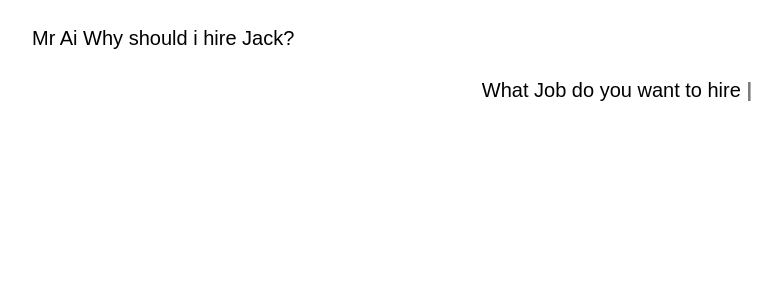
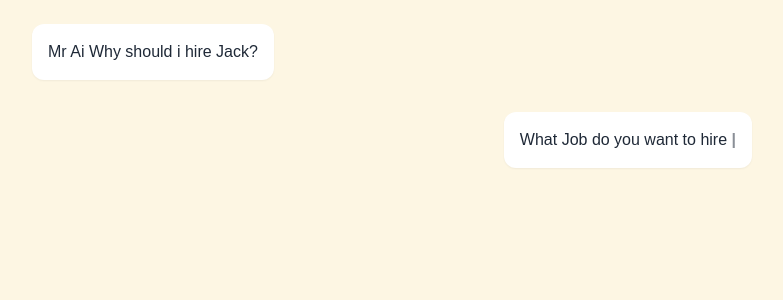
Before and after one commit to Jackzzey/Portfolio, a React (Vite) app in the folder portfolio/: page /WhyHire in a window 1280 px wide. Shown: the top 300 px of the page, without its empty margins (248-1031 px from the left). Built offline with nearby package versions, Linux system fonts and the light colour scheme.

Commit message:
chaining colours on why hire page

```diff
--- a/portfolio/src/pages/WhyHire.jsx
+++ b/portfolio/src/pages/WhyHire.jsx
@@ -111,25 +111,32 @@ function WhyHire() {
 
 
   return (
-    <div className="max-w-3xl mx-auto p-6 space-y-6">
+    <div className="min-h-screen bg-cream text-gray-800">
+      <div className="max-w-3xl mx-auto p-6 space-y-8">
 
-      <p className="text-xl mb-4">
+        <div className="space-y-4">
 
-        {step >= 1 && <Typewriter
+          {step >= 1 && (
+            <div className="bg-white p-4 rounded-xl shadow-sm w-fit">
+
+              <Typewriter
                 text="Mr Ai Why should i hire Jack?"
                 onComplete={handleStep1Complete}
               //onComplete={pass}
-        />}
-      </p>
+              />
+            </div>
 
-      <p className="text-xl mb-4 text-right">
+          )}
+            </div>
+
+          <div className="bg-white p-4 rounded-xl shadow-sm w-fit text-right ml-auto">
             {step >= 2 && <Typewriter
               text="What Job do you want to hire him for"
               onComplete={handleStep2Complete}
             //onComplete={pass}
             />
             }
-      </p>
+          </div>
         {step >= 3 && <motion.div
           initial={{ opacity: 0, y: 40 }}
           animate={{ opacity: 1, y: 0 }}
@@ -143,10 +150,10 @@ function WhyHire() {
               <button
                 key={role}
                 onClick={() => generateAnswer(role)}
-              className={`px-5 py-2 rounded-full text-sm text-white md:text-base font-medium transition-all duration-200
+                className={`px-5 py-2 rounded-full text-sm md:text-base font-medium transition-all duration-200 border
 ${selectedRole === role
-                  ? "bg-green-600 text-white shadow-lg scale-105"
-                  : "bg-green-600/60 hover:bg-green-800 hover:scale-105"
+                    ? "bg-green-600 text-white scale-105 shadow-md"
+                    : "bg-white text-gray-700 hover:bg-green-50 hover:border-green-400 hover:scale-105"
                   }`}
               >
 
@@ -156,8 +163,8 @@ function WhyHire() {
           </div>
           {/* Loading */}
           {loading && (
-          <div className="mt-6 text-center text-gray animate-pulse font-medium">
-            🤔Generating response...
+            <div className="mt-6 text-center text-gray-500 animate-pulse font-medium">
+              Thinking...
             </div>
           )}
 
@@ -209,6 +216,7 @@ function WhyHire() {
           </div>
         )}
       </div>
+    </div>
   );
 }
 
--- a/portfolio/tailwind.config.js
+++ b/portfolio/tailwind.config.js
@@ -1,7 +1,11 @@
 export default {
   content: ['./index.html', './src/**/*.{js,ts,jsx,tsx}'],
   theme: {
-    extend: {},
+    extend: {
+      colors: {
+        cream: '#fdf6e3',
+      }
+    },
   },
   plugins: [],
 };
```
Lines whose indentation alone changed are shown as unchanged.
